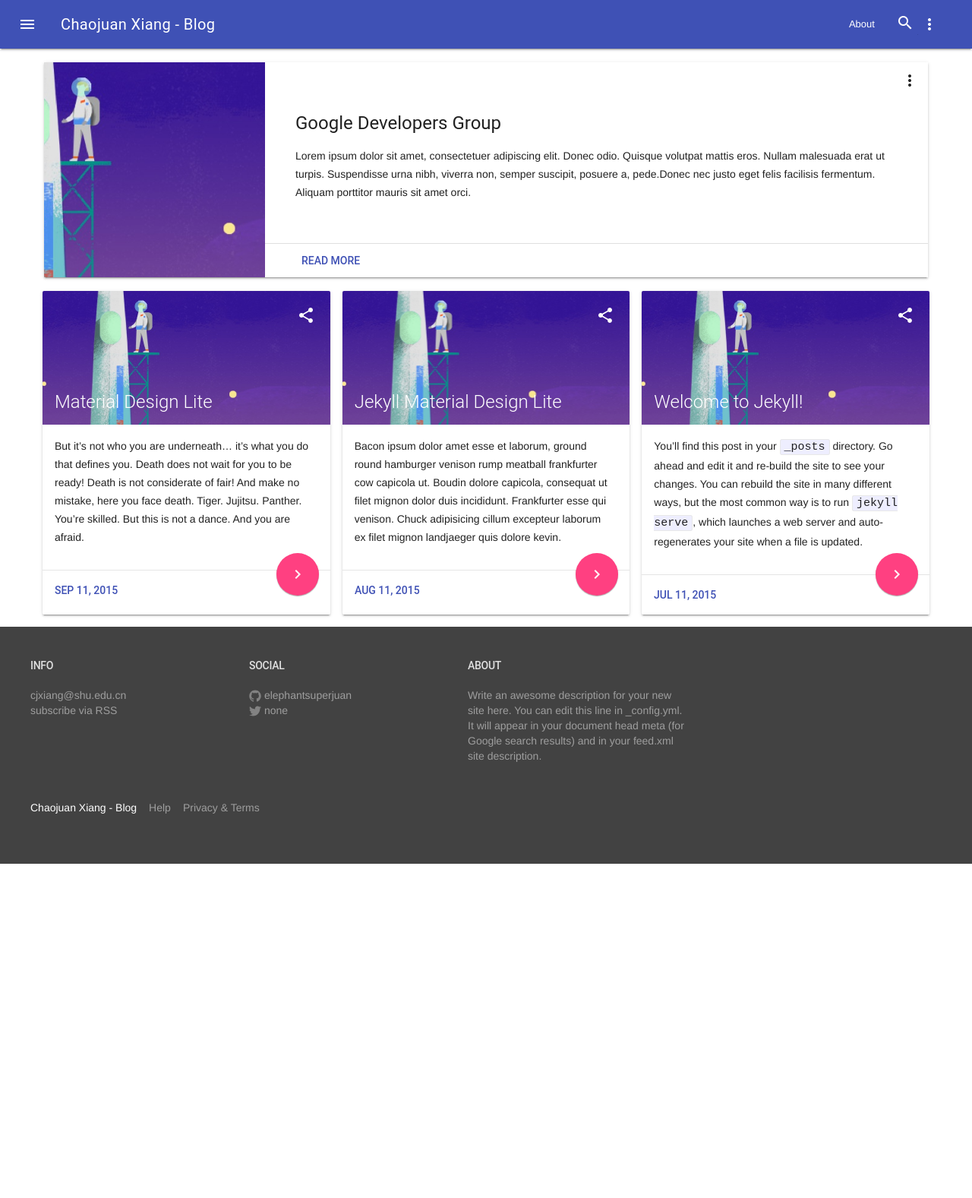
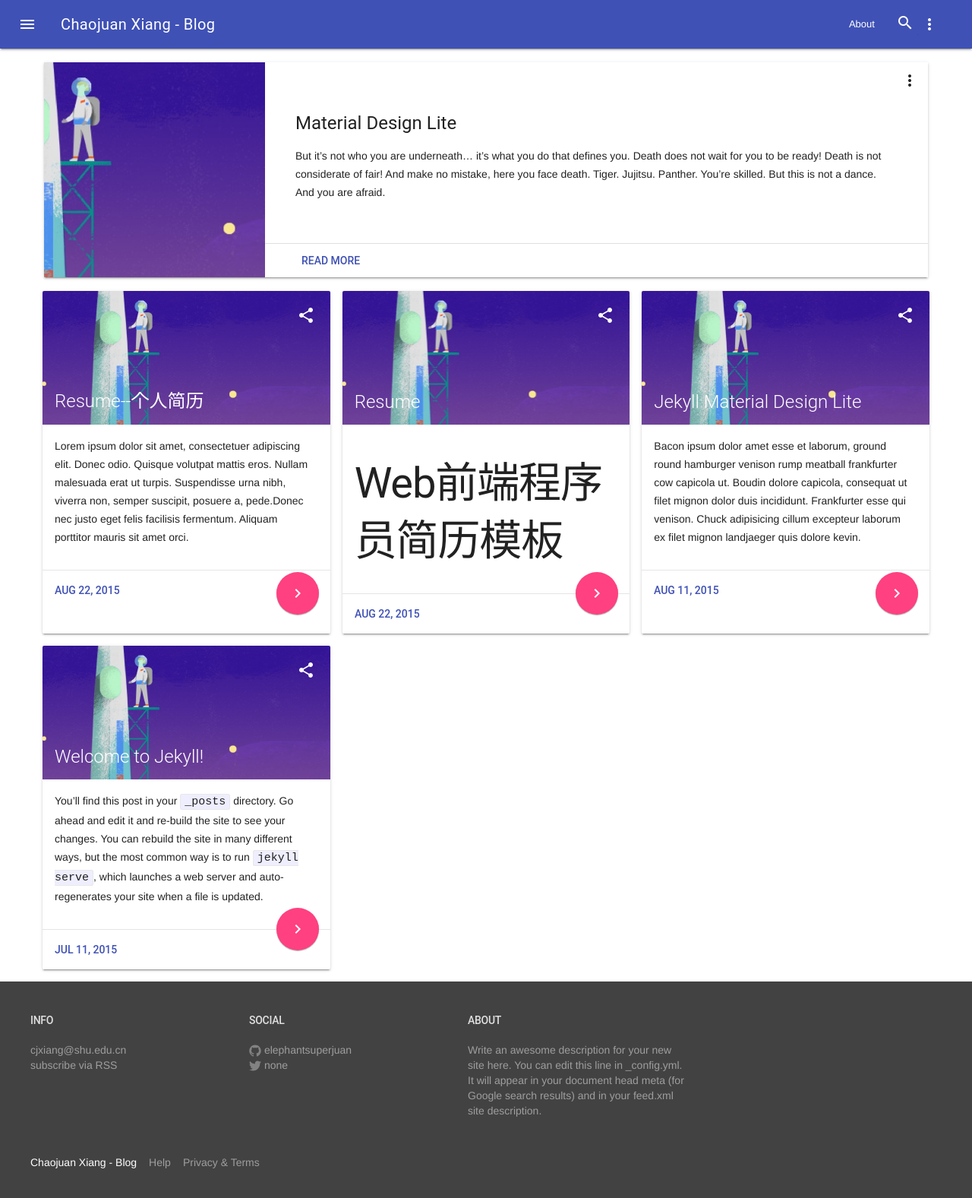
Before and after one commit to elephantsuperjuan/elephant, a Jekyll site: the page built from index.html, in a window 1280 px wide. Shown: the top 1577 px of the page at 76% size. Built offline with Jekyll 4.4.1, drawn with Linux system fonts in a browser that asks for light colours; part of the change alters nothing that is shown.

Commit message:
'resume'

````diff
--- /dev/null
+++ b/_posts/2015-08-22-resume.markdown
@@ -0,0 +1,211 @@
+# Web前端程序员简历模板
+
+本简历模板由国内首家互联网人才拍卖网站「 [JobDeer.com](http://www.jobdeer.com) 」提供。
+
+（括号里的是我们的顾问编写的说明，建议在简历书写完成后统一删除）
+
+## 先讲讲怎样才是一份好的技术简历
+
+首先，一份好的简历不光说明事实，更通过FAB模式来增强其说服力。
+
+ - Feature：是什么
+ - Advantage：比别人好在哪些地方
+ - Benefit：如果雇佣你，招聘方会得到什么好处
+
+其次，写简历和写议论文不同，过分的论证会显得自夸，反而容易引起反感，所以要点到为止。这里的技巧是，提供论据，把论点留给阅读简历的人自己去得出。放论据要具体，最基本的是要数字化，好的论据要让人印象深刻。
+
+举个例子，下边内容是虚构的：
+
+2006年，我参与了手机XX网发布系统WAPCMS的开发（```这部分是大家都会写的```）。作为核心程序员，我不但完成了网站界面、调度队列的开发工作，更提出了高效的组件级缓存系统，通过碎片化缓冲有效的提升了系统的渲染效率。（```这部分是很多同学忘掉的，要写出你在这个项目中具体负责的部分，以及你贡献出来的价值。```）在该系统上线后，Web前端性能从10QPS提升到200QPS，服务器由10台减少到3台（``` 通过量化的数字来增强可信度 ```）。2008年我升任WAPCMS项目负责人，带领一个3人小组支持着每天超过2亿的PV（``` 这就是Benefit。你能带给前雇主的价值，也就是你能带给新雇主的价值。 ```）。
+
+有同学问，如果我在项目里边没有那么显赫的成绩可以说怎么办？讲不出成绩时，就讲你的成长。因为学习能力也是每家公司都看中的东西。你可以写你在这个项目里边遇到了一个什么样的问题，别人怎么解决的，你怎么解决的，你的方案好在什么地方，最终这个方案的效果如何。
+
+具体、量化、有说服力，是技术简历特别需要注重的地方。
+
+（以上内容在写完简历后，对每一段进行评估，完成后再删除）
+
+---
+
+
+# 联系方式
+（HR会打印你的简历，用于在面试的时候联系，所以联系方式放到最上边会比较方便）
+
+- 手机：135******** （```如果是外地手机，可注明。如经常关机，要写上最优联系时间```）
+- Email：goodman@gmail.com （```虽然我觉得QQ邮箱无所谓，不过有些技术人员比较反感，建议用G```）
+- QQ/微信号：6*******（```提供一个通过网络可以联系到你的方式```）
+
+---
+
+# 个人信息
+
+ - 胶布帝/男/1990
+ - 本科/萌鹿大学计算机系
+ - 工作年限：3年
+ - 微博：[@JobDeer](http://weibo.com/jobdeer) （``` 如果没有技术相关内容，也可以不放 ```）
+ - 技术博客：http://blog.github.io ( ``` 使用GitHub Host的Big较高 ```  )
+ - Github: http://github.com/geekcompany ( ``` 有原创repo的Github帐号会极大的提升你的个人品牌 ```  )
+
+ - 期望职位：Web前端高级程序员，应用架构师
+ - 期望薪资：税前月薪15k~20k，特别喜欢的公司可例外
+ - 期望城市：北京
+
+---
+
+# 工作经历
+（工作经历按逆序排列，最新的在最前边，按公司做一级分组，公司内按二级分组）
+
+## ABC公司 （ 2012年9月 ~ 2014年9月 ）
+
+### DEF项目
+我在此项目负责了哪些工作，分别在哪些地方做得出色/和别人不一样/成长快，这个项目中，我最困难的问题是什么，我采取了什么措施，最后结果如何。这个项目中，我最自豪的技术细节是什么，为什么，实施前和实施后的数据对比如何，同事和领导对此的反应如何。
+
+
+### GHI项目
+我在此项目负责了哪些工作，分别在哪些地方做得出色/和别人不一样/成长快，这个项目中，我最困难的问题是什么，我采取了什么措施，最后结果如何。这个项目中，我最自豪的技术细节是什么，为什么，实施前和实施后的数据对比如何，同事和领导对此的反应如何。
+
+
+### 其他项目
+
+（每个公司写2~3个核心项目就好了，如果你有非常大量的项目，那么按分类进行合并，每一类选一个典型写出来。其他的一笔带过即可。）
+
+
+## JKL公司 （ 2010年3月 ~ 2012年8月 ）
+
+### MNO项目
+我在此项目负责了哪些工作，分别在哪些地方做得出色/和别人不一样/成长快，这个项目中，我最困难的问题是什么，我采取了什么措施，最后结果如何。这个项目中，我最自豪的技术细节是什么，为什么，实施前和实施后的数据对比如何，同事和领导对此的反应如何。
+
+
+### PQR项目
+我在此项目负责了哪些工作，分别在哪些地方做得出色/和别人不一样/成长快，这个项目中，我最困难的问题是什么，我采取了什么措施，最后结果如何。这个项目中，我最自豪的技术细节是什么，为什么，实施前和实施后的数据对比如何，同事和领导对此的反应如何。
+
+
+### 其他项目
+
+（每个公司写2~3个核心项目就好了，如果你有非常大量的项目，那么按分类进行合并，每一类选一个典型写出来。其他的一笔带过即可。）
+
+---
+
+# 开源项目和作品
+（这一段用于放置工作以外的、可证明你的能力的材料）
+
+## 开源项目
+（对于程序员来讲，没有什么比Show me the code能有说服力了）
+
+ - [STU](http://github.com/yourname/projectname) : 项目的简要说明，Star和Fork数多的可以注明
+ - [WXYZ](http://github.com/yourname/projectname) : 项目的简要说明，Star和Fork数多的可以注明
+
+## 技术文章
+（挑选你写作或翻译的技术文章，好的文章可以从侧面证实你的表达和沟通能力，也帮助招聘方更了解你）
+
+- [一个产品经理眼中的云计算：前生今世和未来](http://get.jobdeer.com/706.get)
+- [来自HeroKu的HTTP API 设计指南(翻译文章)](http://get.jobdeer.com/343.get) （ ```好的翻译文章可以侧证你对英文技术文档的阅读能力```）
+
+## 演讲和讲义
+（放置你代表公司在一些技术会议上做过的演讲，以及你在公司分享时制作的讲义）
+
+  - 2014架构师大会演讲：[如何通过Docker优化内部开发](http://jobdeer.com)
+ - 9月公司内部分享：[云计算的前生今世](http://jobdeer.com)
+
+# 技能清单
+（我一般主张将技能清单写入到工作经历里边去。不过很难完整，所以有这么一段也不错）
+
+以下均为我熟练使用的技能
+
+- Web开发：PHP/Hack/Node
+- Web框架：ThinkPHP/Yaf/Yii/Lavaral/LazyPHP
+- 前端框架：Bootstrap/AngularJS/EmberJS/HTML5/Cocos2dJS/ionic
+- 前端工具：Bower/Gulp/SaSS/LeSS/PhoneGap
+- 数据库相关：MySQL/PgSQL/PDO/SQLite
+- 版本管理、文档和自动化部署工具：Svn/Git/PHPDoc/Phing/Composer
+- 单元测试：PHPUnit/SimpleTest/Qunit
+- 云和开放平台：SAE/BAE/AWS/微博开放平台/微信应用开发
+
+## 参考技能关键字
+
+本技能关键字列表是从最近招聘Web前端的数百份JD中统计出来的，括号中是出现的词频。如果你的简历要投递给有机器（简历分选系统）和不如机器（不懂技术的HR）筛选简历环节的地方，请一定从下边高频关键词中选择5～10个适合你自己的。
+
+- web(889)
+- javascript(596)
+- css(555)
+- html(430)
+- jquery(323)
+- html5(312)
+- js(311)
+- ajax(196)
+- css3(176)
+- w3c(168)
+- div(156)
+- php(134)
+- xhtml(106)
+- java(92)
+- ui(78)
+- photoshop(75)
+- dom(63)
+- xml(56)
+- json(54)
+- yui(51)
+- flash(45)
+- bootstrap(43)
+- python(43)
+- http(38)
+- dreamweaver(38)
+- ext(33)
+- linux(33)
+- seo(32)
+- prototype(29)
+- chrome(28)
+- pc(28)
+- nodejs(28)
+- firefox(26)
+- ps(25)
+- angularjs(25)
+- fireworks(24)
+- extjs(23)
+- safari(22)
+- www(22)
+- mobile(22)
+- jsp(22)
+- mvc(22)
+- backbone(21)
+- node(21)
+- ruby(20)
+- github(19)
+- ios(18)
+- ie6(18)
+- android(18)
+- asp(18)
+- sass(17)
+- wap(16)
+- mootools(16)
+- ie(16)
+- mysql(15)
+- flex(14)
+- firebug(13)
+- bom(13)
+- webapp(12)
+- less(12)
+- web2(11)
+- angular(10)
+- git(10)
+- dw(10)
+- as(10)
+- mac(10)
+- psd(8)
+- o2o(7)
+- dojo(7)
+- actionscript3(6)
+- grunt(5)
+- ue(5)
+- zepto(5)
+- actionscript(5)
+- ie8(5)
+- coffeescript(5)
+- django(4)
+
+
+
+
+---
+
+# 致谢
+感谢您花时间阅读我的简历，期待能有机会和您共事。
--- a/_posts/2015-10-11-google-developers-group.markdown
+++ b/_posts/2015-10-11-google-developers-group.markdown
@@ -1,8 +1,8 @@
 ---
 layout: post
-title:  "Google Developers Group"
-date:   2015-10-11 04:34:20
-categories: GDG
+title:  "Resume--个人简历"
+date:   2015-8-22 23:54:20
+categories: 个人资料
 ---
 Lorem ipsum dolor sit amet, consectetuer adipiscing elit. Donec odio. Quisque volutpat mattis eros. Nullam malesuada erat ut turpis. Suspendisse urna nibh, viverra non, semper suscipit, posuere a, pede.Donec nec justo eget felis facilisis fermentum. Aliquam porttitor mauris sit amet orci.
 
````
